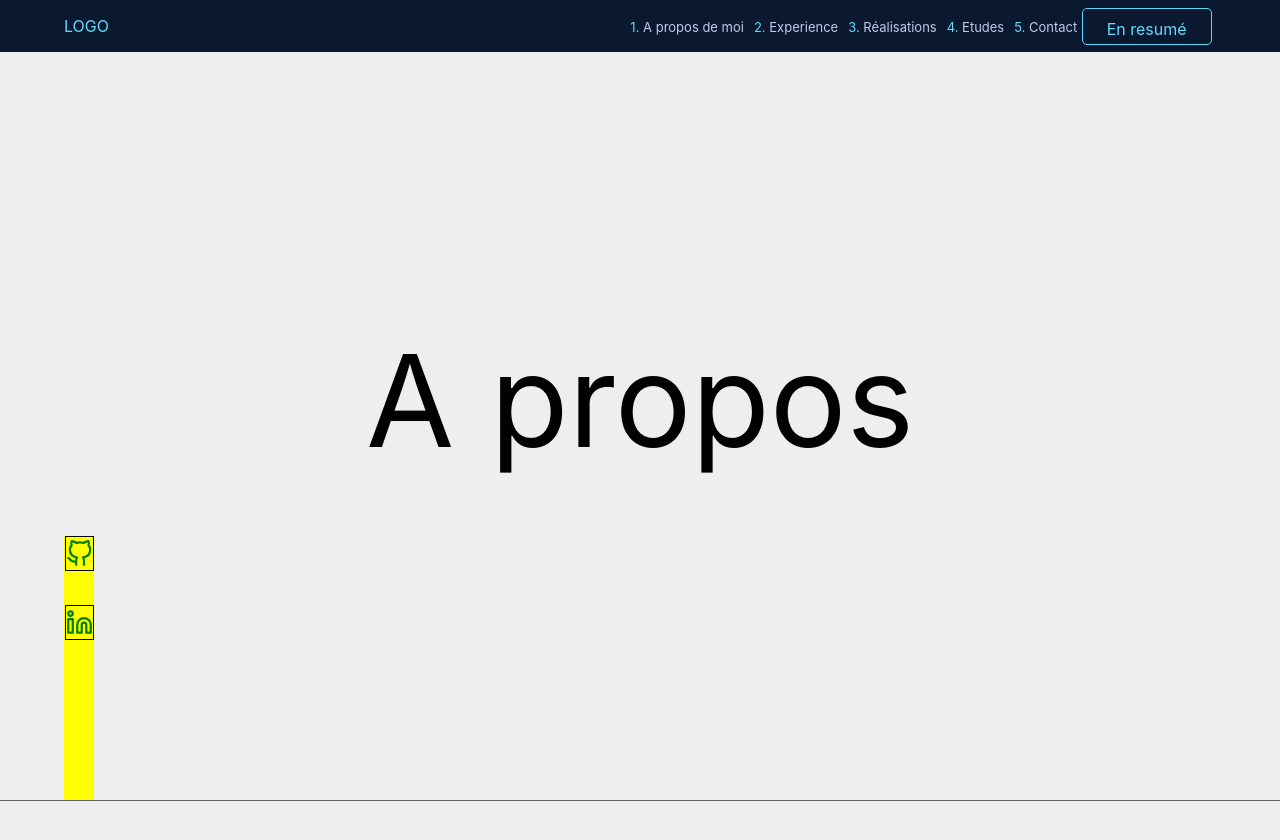
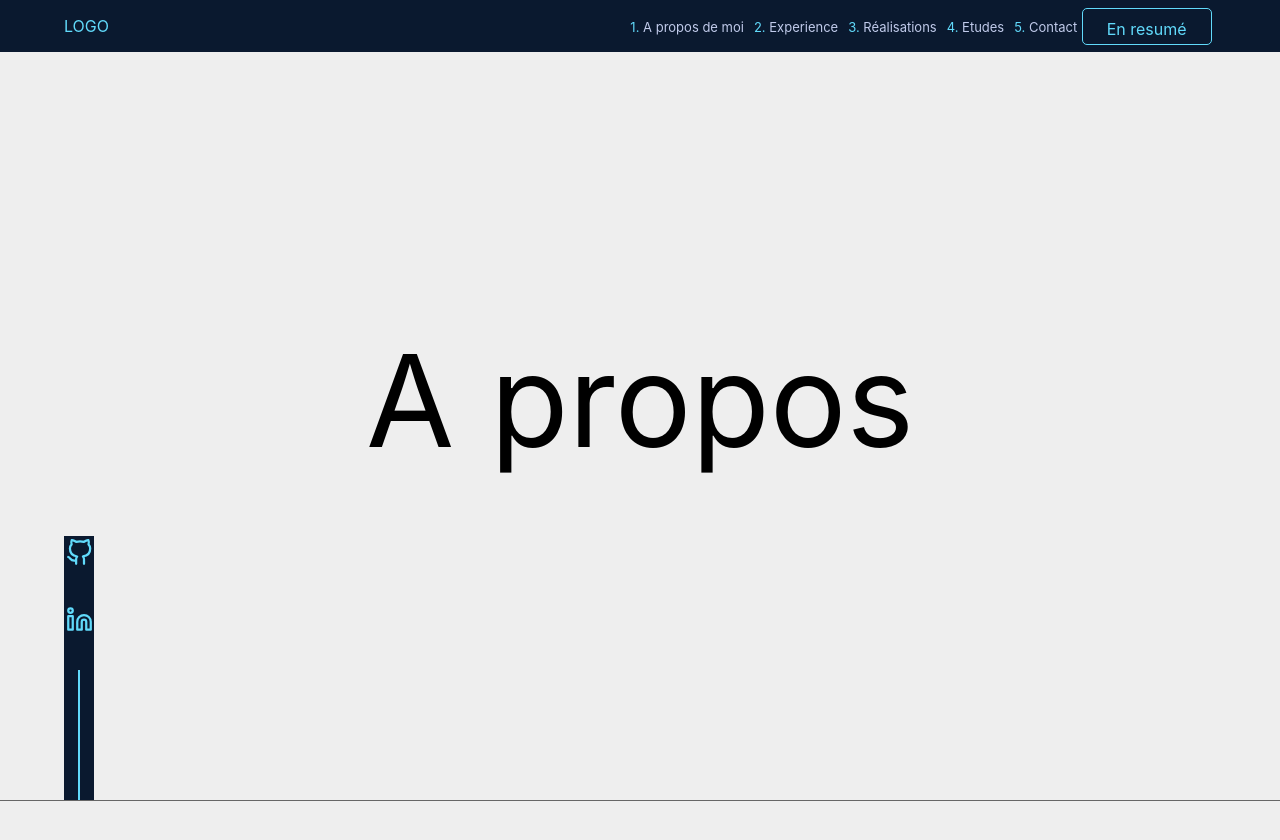
Before and after one commit to Solodk-E/website, a React (Create React App) app: page / in a window 1280 px wide. Shown: the top 840 px of the page. Built offline with nearby package versions, Linux system fonts and the light colour scheme.

Commit message:
social ok

```diff
--- a/src/App.css
+++ b/src/App.css
@@ -86,6 +86,15 @@ section{
 
 }
 
+#finbarre{
+
+  height:50%;
+  width: 1%;
+  border:1px solid #61DAFB;;
+  align-self: center;
+
+
+}
 
 #social{
   position: fixed;
@@ -93,20 +102,19 @@ section{
   left: 5%;
   display:flex;
   flex-direction: column;
-  background-color: yellow;
+  background-color: #0A192F;
   width: 30px;
   height:33vh;
   justify-content: flex-start;
-  gap:30px
+  gap:30px;
+
 
 }
 
+
+
 .icon{
-color:green;
-border: 1px solid black;
+color:#61DAFB;
 width: 90%;
 height:33px
-
-
-
 }
--- a/src/Social.js
+++ b/src/Social.js
@@ -5,9 +5,9 @@ import {FiGithub, FiLinkedin} from"react-icons/fi"
 function Social() {
   return (
     <section id="social">
-        <a>
-       <FiGithub className="icon"/></a>
+      <a><FiGithub className="icon"/></a>
        <a><FiLinkedin className="icon"/></a>
+       <div id="finbarre"></div>
     </section>
   )
 }
```
